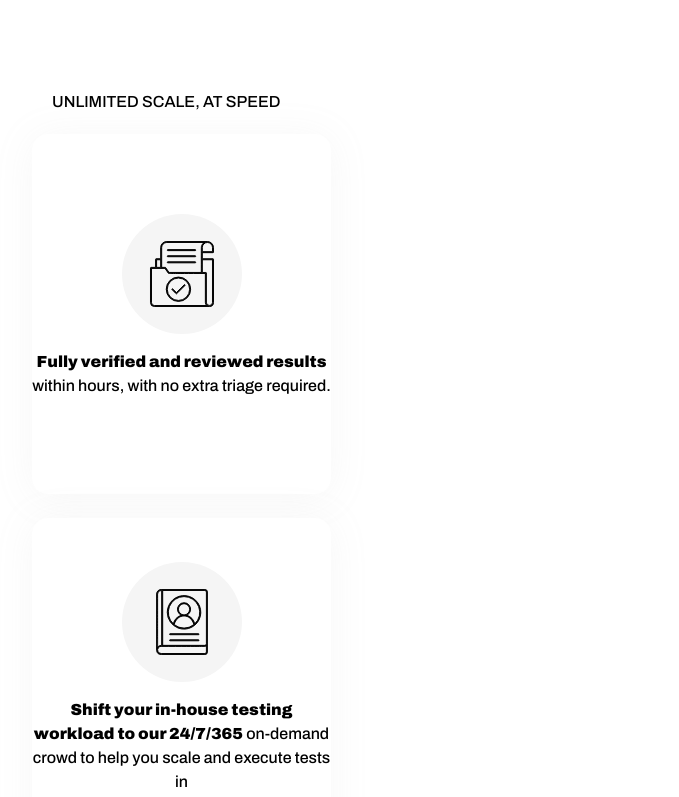
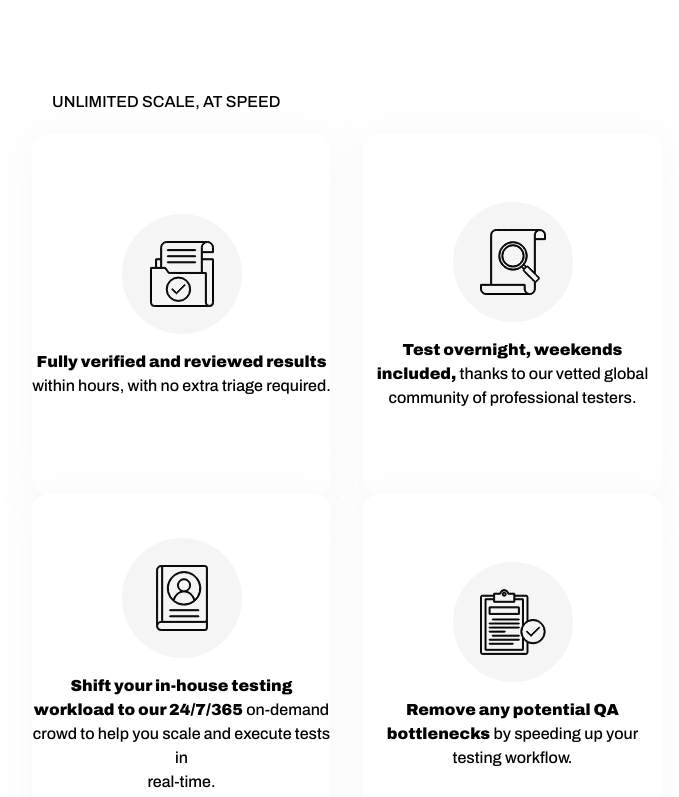
Before and after one commit to a11ysolutions/website, a React (Create React App) app: page /functional in a window 1280 px wide. Shown: the part 3580-4377 px from the top of the page, without its empty margins (158-837 px from the left). Built offline with nearby package versions, Linux system fonts and the light colour scheme.

Commit message:
feat: group cards in columns in tablet viewboard

```diff
--- a/src/Components/Functional/Functional.css
+++ b/src/Components/Functional/Functional.css
@@ -172,6 +172,12 @@
 }
 
 @media screen and (min-width: 768px) and (max-width: 1200px) {
+
+  .a11y-qualities-section {
+    flex-direction: row-reverse;
+    column-gap: 32px;
+  }
+
   .a11y-button.automation {
     align-self: start;
     margin-top: 30px;
@@ -233,6 +239,12 @@
 }
 
 @media screen and (min-width: 1200px) {
+
+  .a11y-qualities-section {
+    flex-direction: row;
+    column-gap: 32px;
+  }
+
   .info-with-image {
     flex-direction: row;
   }
--- a/src/Components/Functional/Functional.js
+++ b/src/Components/Functional/Functional.js
@@ -130,6 +130,7 @@ function Functional() {
 
           <div className='a11y-qualities-section'>
 
+            <div>
               <AchievementCard imgSrc="folder-data.svg">
                 <p>
                   <span style={{ fontWeight: "bold" }}>
@@ -148,7 +149,9 @@ function Functional() {
                   real-time.
                 </p>
               </AchievementCard>
+            </div>
 
+            <div>
               <AchievementCard imgSrc="searching.svg">
                 <p>
                   <span style={{ fontWeight: "bold" }}>
@@ -166,6 +169,8 @@ function Functional() {
                   by speeding up your testing workflow.
                 </p>
               </AchievementCard>
+            </div>
+
           </div>
         </div>
       </section>
```
Lines whose indentation alone changed are shown as unchanged.
